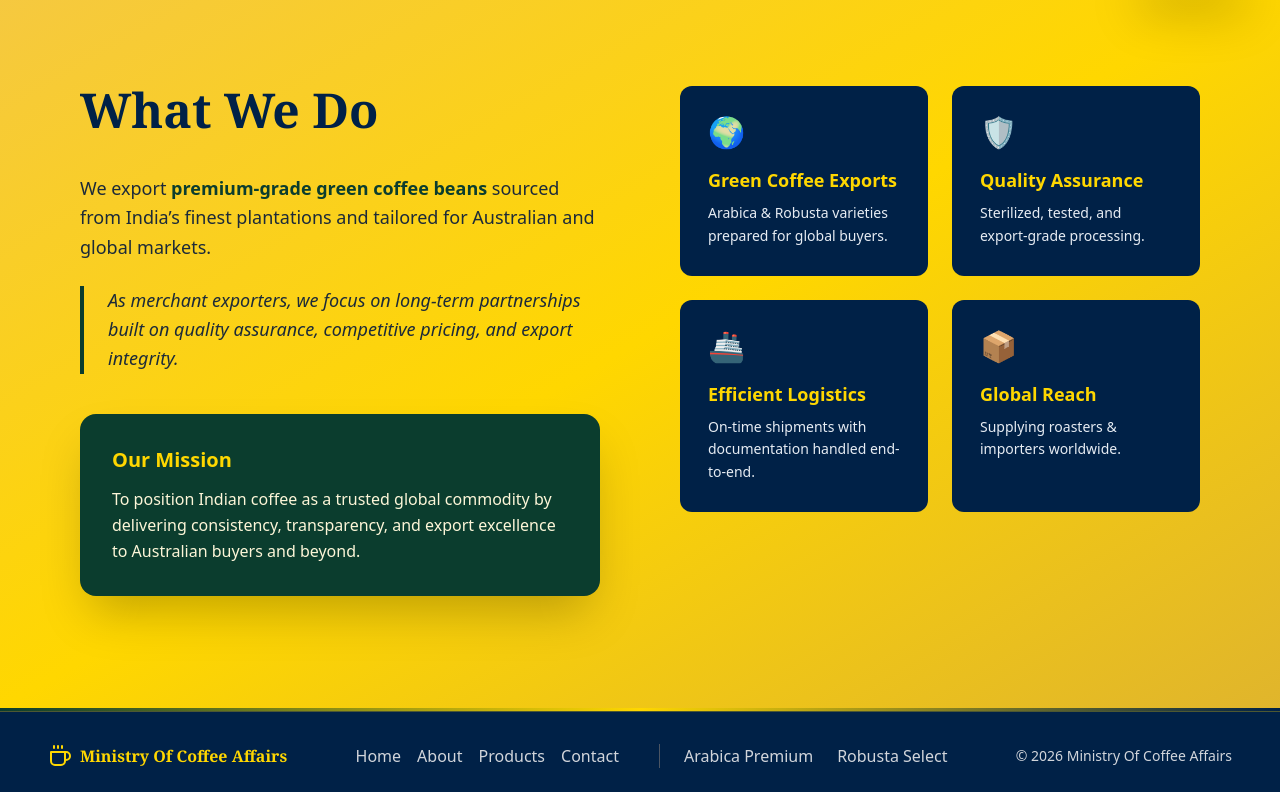
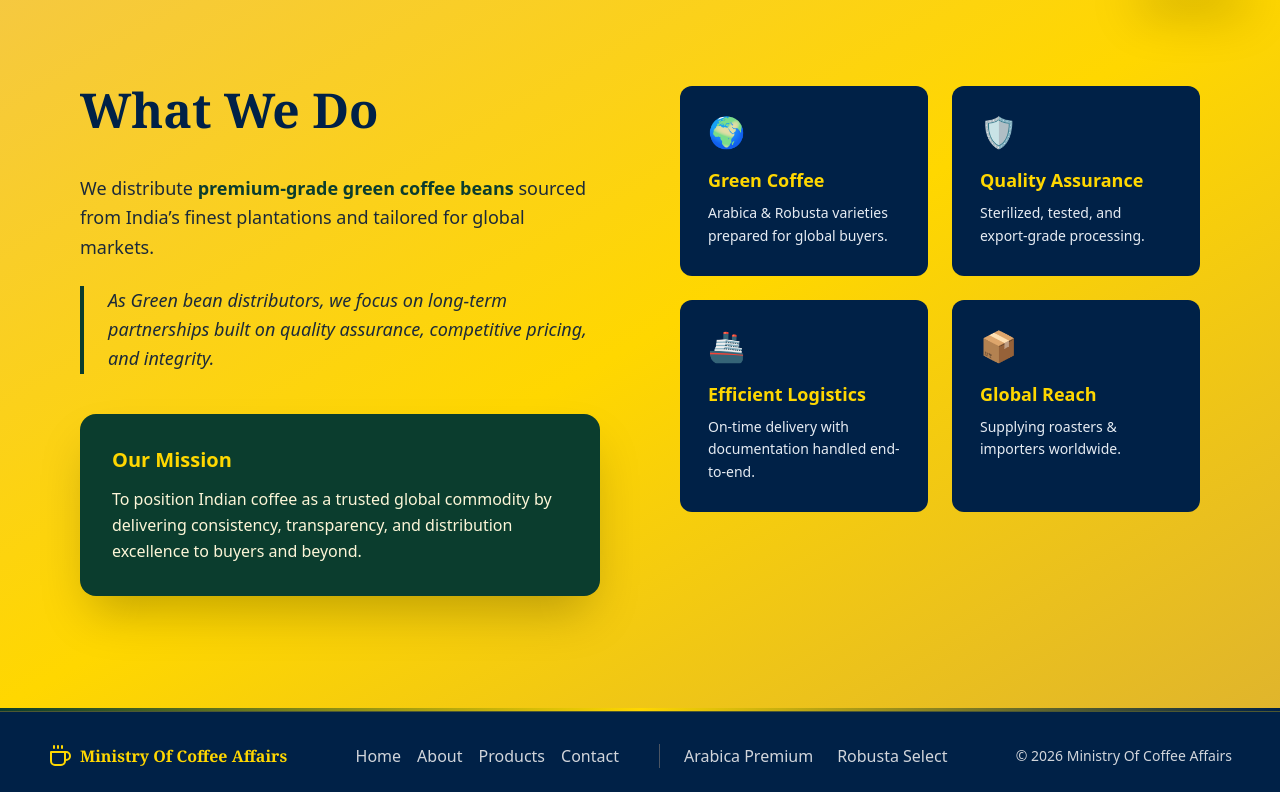
Before and after one commit to Anudepp/Ministry-Of-Coffee-Affairs, a React (Vite) app: page / in a window 1280 px wide. Shown: the part 786-1578 px from the top of the page. Built offline with nearby package versions, Linux system fonts and the light colour scheme.

Commit message:
Content modification across pages

```diff
--- a/src/components/About.jsx
+++ b/src/components/About.jsx
@@ -81,11 +81,11 @@ const About = () => {
               </h3>
               <div className="space-y-4 text-[#E6ECF3] leading-relaxed">
                 <p>
-                  At Ministry Of Coffee Affairs, we proudly present Georges
-                  Coffee – Farm to Globe. Certified by the Coffee Board of
-                  India, we are trusted merchant exporters specializing in
-                  sourcing the finest Arabica and Robusta green coffee beans
-                  directly from Karnataka and Kerala.
+                  At Ministry Of Coffee Affairs, we proudly source coffee beans
+                  – Farm to Globe. Certified by the Coffee Board of India, we
+                  are trusted and specializing in sourcing the finest Arabica
+                  and Robusta green coffee beans directly from Karnataka and
+                  Kerala.
                 </p>
                 <p>
                   “Farm to Globe” reflects our dedication. We work closely with
@@ -95,8 +95,8 @@ const About = () => {
                 </p>
                 <p>
                   More than a product, coffee is our passion. From farmers’
-                  hands to cups globally, Georges Coffee embodies the promise of
-                  “Farm to Globe.”
+                  hands to cups globally, Ministry Of Coffee Affairs embodies
+                  the promise of “Farm to Globe.”
                 </p>
               </div>
             </div>
--- a/src/components/Hero.jsx
+++ b/src/components/Hero.jsx
@@ -58,7 +58,7 @@ export default function Hero() {
             className="text-center max-w-4xl"
           >
             <span className="text-[#FFD700] uppercase tracking-[0.35em] font-bold text-xs md:text-sm mb-6 block">
-              Premium Coffee Exports for Australia & Global Markets
+              Premium Coffee Distribution for Global Markets
             </span>
 
             <h1 className="text-white text-5xl md:text-7xl font-serif font-bold leading-tight drop-shadow-2xl mb-8">
@@ -105,17 +105,17 @@ export default function Hero() {
 
               <div className="space-y-6 text-[#1C2A39] text-lg leading-relaxed font-medium">
                 <p>
-                  We export{" "}
+                  We distribute {" "}
                   <strong className="text-[#0B3D2E]">
                     premium-grade green coffee beans
                   </strong>{" "}
                   sourced from India’s finest plantations and tailored for
-                  Australian and global markets.
+                  global markets.
                 </p>
 
                 <p className="border-l-4 border-[#0B3D2E] pl-6 italic">
-                  As merchant exporters, we focus on long-term partnerships
-                  built on quality assurance, competitive pricing, and export
+                  As Green bean distributors, we focus on long-term partnerships
+                  built on quality assurance, competitive pricing, and
                   integrity.
                 </p>
               </div>
@@ -127,8 +127,8 @@ export default function Hero() {
                 </h4>
                 <p className="leading-relaxed text-[#FDF6D8]">
                   To position Indian coffee as a trusted global commodity by
-                  delivering consistency, transparency, and export excellence to
-                  Australian buyers and beyond.
+                  delivering consistency, transparency, and distribution
+                  excellence to buyers and beyond.
                 </p>
               </div>
             </div>
@@ -137,7 +137,7 @@ export default function Hero() {
             <div className="grid sm:grid-cols-2 gap-6">
               {[
                 {
-                  title: "Green Coffee Exports",
+                  title: "Green Coffee ",
                   desc:
                     "Arabica & Robusta varieties prepared for global buyers.",
                   icon: "🌍"
@@ -150,7 +150,7 @@ export default function Hero() {
                 {
                   title: "Efficient Logistics",
                   desc:
-                    "On-time shipments with documentation handled end-to-end.",
+                    "On-time delivery with documentation handled end-to-end.",
                   icon: "🚢"
                 },
                 {
```
